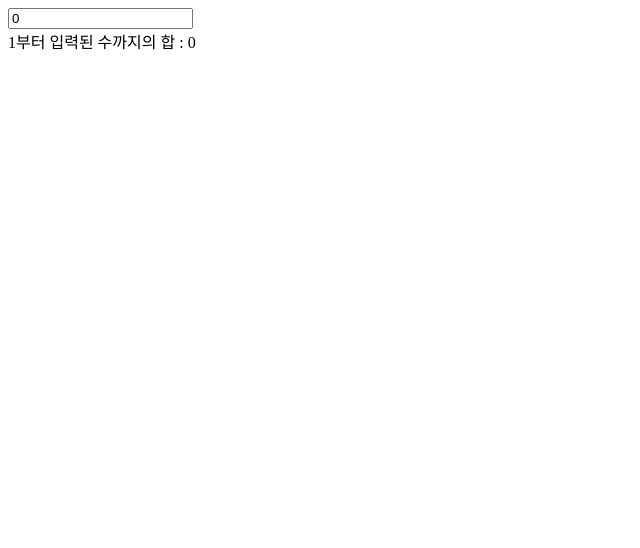
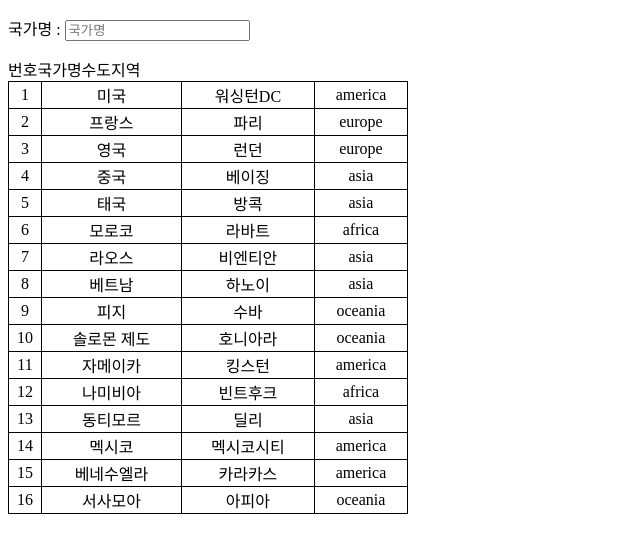
Before and after one commit to yeGenieee/vuejs-tutorial, a plain HTML site: page hellovuejs/index.html in a window 1280 px wide. Shown: the whole page, without its empty margins (0-640 px from the left). Drawn offline with nearby package versions, Linux system fonts and the light colour scheme.

Commit message:
computed example 2

```diff
--- a/hellovuejs/index.html
+++ b/hellovuejs/index.html
@@ -21,33 +21,129 @@
             color: yellow;
             background-color: purple;
         }
-
-        .divider {
-            height: 2px;
-            background-color: gray;
-        }
     </style>
     <script src="https://unpkg.com/vue/dist/vue.min.js"></script>
 </head>
 
 <body>
     <div id="example">
-        <input type="text" v-model="num" /> <br/> 1부터 입력된 수까지의 합 : <span>{{sum}}</span>
+        <p>국가명 : <input type="text" v-model="countryname" placeholder="국가명" />
+        </p>
+        <table id="list">
+            <thead>
+                <tr>번호</tr>
+                <tr>국가명</tr>
+                <tr>수도</tr>
+                <tr>지역</tr>
+            </thead>
+            <tbody id="contacts">
+                <tr v-for="c in filtered">
+                    <td>{{c.no}}</td>
+                    <td>{{c.name}}</td>
+                    <td>{{c.capital}}</td>
+                    <td>{{c.region}}</td>
+                </tr>
+            </tbody>
+        </table>
     </div>
 
     <script type="text/javascript">
-        var vmSum = new Vue({
-            el: '#example',
-            data: {
-                num: 0
-            },
+        var model = {
+            countryname: "",
+            countries: [{
+                no: 1,
+                name: "미국",
+                capital: "워싱턴DC",
+                region: "america"
+            }, {
+                no: 2,
+                name: "프랑스",
+                capital: "파리",
+                region: "europe"
+            }, {
+                no: 3,
+                name: "영국",
+                capital: "런던",
+                region: "europe"
+            }, {
+                no: 4,
+                name: "중국",
+                capital: "베이징",
+                region: "asia"
+            }, {
+                no: 5,
+                name: "태국",
+                capital: "방콕",
+                region: "asia"
+            }, {
+                no: 6,
+                name: "모로코",
+                capital: "라바트",
+                region: "africa"
+            }, {
+                no: 7,
+                name: "라오스",
+                capital: "비엔티안",
+                region: "asia"
+            }, {
+                no: 8,
+                name: "베트남",
+                capital: "하노이",
+                region: "asia"
+            }, {
+                no: 9,
+                name: "피지",
+                capital: "수바",
+                region: "oceania"
+            }, {
+                no: 10,
+                name: "솔로몬 제도",
+                capital: "호니아라",
+                region: "oceania"
+            }, {
+                no: 11,
+                name: "자메이카",
+                capital: "킹스턴",
+                region: "america"
+            }, {
+                no: 12,
+                name: "나미비아",
+                capital: "빈트후크",
+                region: "africa"
+            }, {
+                no: 13,
+                name: "동티모르",
+                capital: "딜리",
+                region: "asia"
+            }, {
+                no: 14,
+                name: "멕시코",
+                capital: "멕시코시티",
+                region: "america"
+            }, {
+                no: 15,
+                name: "베네수엘라",
+                capital: "카라카스",
+                region: "america"
+            }, {
+                no: 16,
+                name: "서사모아",
+                capital: "아피아",
+                region: "oceania"
+            }]
+        }
+
+        var clist = new Vue({
+            el: "#example",
+            data: model,
             computed: {
-                sum: function() {
-                    var n = Number(this.num);
-                    if (Number.isNaN(n) || n < 1) {
-                        return 0;
-                    }
-                    return ((1 + n) * n) / 2;
+                filtered: function() {
+                    var cname = this.countryname.trim();
+                    return this.countries.filter(function(item, index) {
+                        if (item.name.indexOf(cname) > -1) {
+                            return true;
+                        }
+                    });
                 }
             }
         });
```
